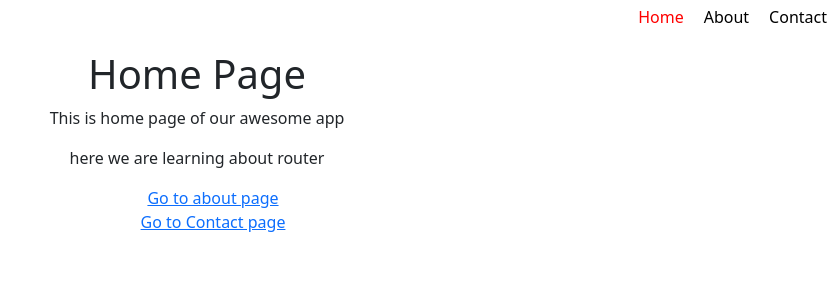
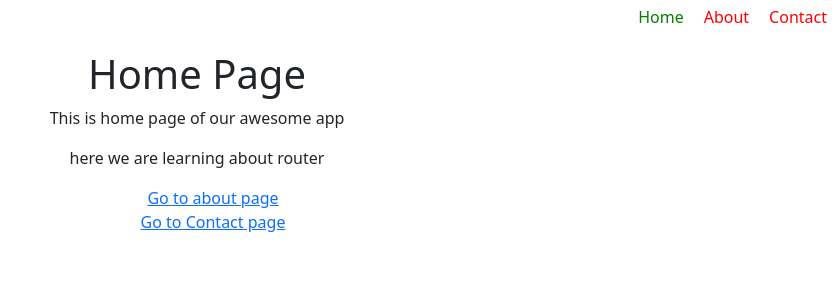
Before and after one commit to Arvindkr123/React-Learning, a React (Create React App) app: page / in a window 1280 px wide. Shown: the top 300 px of the page, without its empty margins (443-1280 px from the left). Built offline with nearby package versions, Linux system fonts and the light colour scheme.

Commit message:
added the active color on the navbar

```diff
--- a/src/App.css
+++ b/src/App.css
@@ -16,6 +16,11 @@
 .hello{
   text-align: right;
 }
+
+/* .hello .active{
+  color:salmon;
+  background-color: black;
+} */
 
 .hello li{
   display: inline-block;
--- a/src/Navbar.js
+++ b/src/Navbar.js
@@ -4,9 +4,9 @@ function Navbar() {
     return (
         <div>
             <ul style={{listStyle:'none'}} className='hello'>
-                <li><NavLink style={{color:'red'}} className='Nav-bar-links' to="/">Home</NavLink><br /></li>
-                <li><NavLink className='Nav-bar-links' to="/about">About</NavLink></li>
-                <li><NavLink className='Nav-bar-links' to="/contact">Contact</NavLink></li>
+                <li><NavLink style={({isActive})=>{return{color:isActive?'green':'red'}}} className='Nav-bar-links' to="/">Home</NavLink><br /></li>
+                <li><NavLink style={({isActive})=>{return{color:isActive?'green':'red'}}} className='Nav-bar-links' to="/about">About</NavLink></li>
+                <li><NavLink style={({isActive})=>{return{color:isActive?'green':'red'}}} className='Nav-bar-links' to="/contact">Contact</NavLink></li>
                 {/* <li><Link to="/user/:name">User</Link></li> */}
             </ul>
         </div>
```
